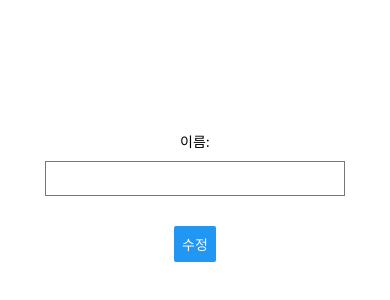
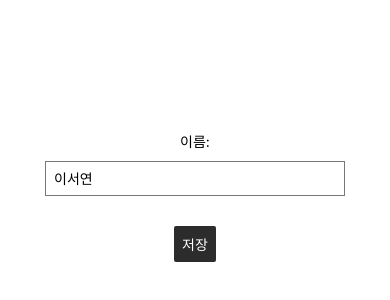
Before and after one commit to stronggirlSY/study2, a React Native app: screen / in a window 390 px wide. Shown: the part 226-526 px from the top of the page. Built offline with nearby package versions, Linux system fonts and the light colour scheme.

Commit message:
버튼 누르면 수정-> 저장

```diff
--- a/App.js
+++ b/App.js
@@ -1,17 +1,32 @@
 import React, {useState} from "react";
 import {StyleSheet, Text, View, Button, TextInput} from 'react-native';
 
-export default function App() {
+const App =() => {
+
+  const [pressed, setPressed] = useState(false);
   const [name, setName] = useState('이서연');
   const [age, setAge] = useState('20');
   const [email, setEmail] = useState('leesyeon0310@gmail.com');
 
+  const handlePress = () => {
+    setPressed(!pressed);
+  };
+
   return (
     <View style={styles.container}>
       <Text>이름:</Text>
-      <TextInput style={styles.input}/>
+      <TextInput
+      style={styles.input}
+      placeholder="이름을 입력하세요"
+      value={name}
+      onChangeText={setName}
+      />
       <View style={styles.buttonContainer}>
-        <Button title='수정'></Button>
+        <Button
+        color="#2c2c2c"
+        title={pressed ? '수정' : '저장'}
+        onPress={handlePress}
+         />
       </View>
     </View>
   );
@@ -36,4 +51,6 @@ const styles = StyleSheet.create({
     margin: 10,
     width: 300,
   }
-});
+ });
+
+ export default App;
```
